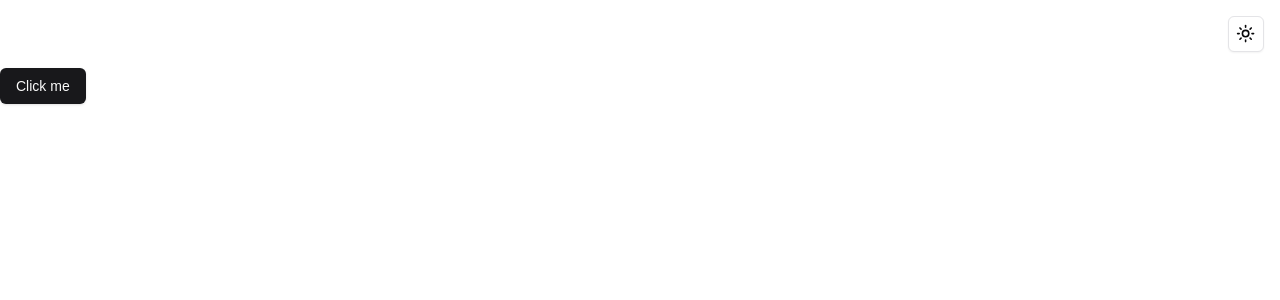
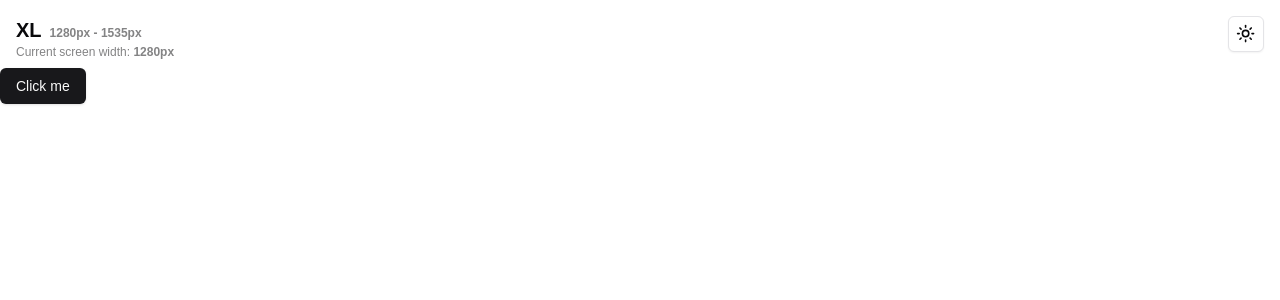
Before and after one commit to RickBr0wn/todo-app, a Next.js app: page / in a window 1280 px wide. Shown: the top 300 px of the page. Built offline with nearby package versions, Linux system fonts and the light colour scheme.

Commit message:
adds screen width indicator

```diff
--- a/components/nav-bar.tsx
+++ b/components/nav-bar.tsx
@@ -1,8 +1,10 @@
+import ScreenSizeIndicator from './screen-size-indicator'
 import { ModeToggle } from './toggle-colour-mode'
 
 export default function NavBar() {
   return (
     <nav className="w-full flex items-center justify-end p-4">
+      <ScreenSizeIndicator />
       <ModeToggle />
     </nav>
   )
--- /dev/null
+++ b/components/screen-size-indicator.tsx
@@ -0,0 +1,42 @@
+// for this to work correctly, add these lines to: `tailwind.config.ts`
+// import { screens } from 'tailwindcss/defaultTheme'
+//
+// const config = {
+//  ...
+//  theme :{
+//    screens: {
+//    xs: '475px',
+//     ...screens,
+//  },
+// ...
+
+import ScreenWidth from './screen-width'
+
+export default function ScreenSizeIndicator() {
+  return (
+    <div className="fixed z-50 top-0 left-0 p-4 text-xl font-bold">
+      <h1 className="xs:block sm:hidden">
+        XS <span className="opacity-50 text-xs">475px - 639px</span>
+      </h1>
+      <h1 className="hidden sm:block md:hidden">
+        SM <span className="opacity-50 text-xs">640px - 767px</span>
+      </h1>
+      <h1 className="hidden md:block lg:hidden">
+        MD <span className="opacity-50 text-xs">768px - 1023px</span>
+      </h1>
+      <h1 className="hidden lg:block xl:hidden">
+        LG
+        <span className="ml-2 opacity-50 text-xs">1024px - 1279px</span>
+      </h1>
+      <h1 className="hidden xl:block 2xl:hidden">
+        XL
+        <span className="ml-2 opacity-50 text-xs">1280px - 1535px</span>
+      </h1>
+      <h1 className="hidden 2xl:block">
+        2XL
+        <span className="ml-2 opacity-50 text-xs">1280px - 1535px</span>
+      </h1>
+      <ScreenWidth />
+    </div>
+  )
+}
--- /dev/null
+++ b/components/screen-width.tsx
@@ -0,0 +1,25 @@
+'use client'
+
+import { useState, useEffect } from 'react'
+
+export default function ScreenWidth() {
+  const [screenWidth, setScreenWidth] = useState(0)
+
+  useEffect(() => {
+    const handleResize = () => {
+      setScreenWidth(window.innerWidth)
+    }
+
+    handleResize()
+
+    window.addEventListener('resize', handleResize)
+
+    return () => window.removeEventListener('resize', handleResize)
+  }, [])
+
+  return (
+    <p className="font-light opacity-50 text-xs">
+      Current screen width: <span className="font-black">{screenWidth}px</span>
+    </p>
+  )
+}
--- a/tailwind.config.ts
+++ b/tailwind.config.ts
@@ -1,44 +1,49 @@
-import type { Config } from "tailwindcss";
+import type { Config } from 'tailwindcss'
+import { screens } from 'tailwindcss/defaultTheme'
 
 const config: Config = {
-    darkMode: ["class"],
+  darkMode: ['class'],
   content: [
-    "./pages/**/*.{js,ts,jsx,tsx,mdx}",
-    "./components/**/*.{js,ts,jsx,tsx,mdx}",
-    "./app/**/*.{js,ts,jsx,tsx,mdx}",
+    './pages/**/*.{js,ts,jsx,tsx,mdx}',
+    './components/**/*.{js,ts,jsx,tsx,mdx}',
+    './app/**/*.{js,ts,jsx,tsx,mdx}',
   ],
   theme: {
     extend: {
+      screens: {
+        xs: '475px',
+        ...screens,
+      },
       colors: {
         background: 'hsl(var(--background))',
         foreground: 'hsl(var(--foreground))',
         card: {
           DEFAULT: 'hsl(var(--card))',
-  				foreground: 'hsl(var(--card-foreground))'
+          foreground: 'hsl(var(--card-foreground))',
         },
         popover: {
           DEFAULT: 'hsl(var(--popover))',
-  				foreground: 'hsl(var(--popover-foreground))'
+          foreground: 'hsl(var(--popover-foreground))',
         },
         primary: {
           DEFAULT: 'hsl(var(--primary))',
-  				foreground: 'hsl(var(--primary-foreground))'
+          foreground: 'hsl(var(--primary-foreground))',
         },
         secondary: {
           DEFAULT: 'hsl(var(--secondary))',
-  				foreground: 'hsl(var(--secondary-foreground))'
+          foreground: 'hsl(var(--secondary-foreground))',
         },
         muted: {
           DEFAULT: 'hsl(var(--muted))',
-  				foreground: 'hsl(var(--muted-foreground))'
+          foreground: 'hsl(var(--muted-foreground))',
         },
         accent: {
           DEFAULT: 'hsl(var(--accent))',
-  				foreground: 'hsl(var(--accent-foreground))'
+          foreground: 'hsl(var(--accent-foreground))',
         },
         destructive: {
           DEFAULT: 'hsl(var(--destructive))',
-  				foreground: 'hsl(var(--destructive-foreground))'
+          foreground: 'hsl(var(--destructive-foreground))',
         },
         border: 'hsl(var(--border))',
         input: 'hsl(var(--input))',
@@ -48,16 +53,17 @@
           '2': 'hsl(var(--chart-2))',
           '3': 'hsl(var(--chart-3))',
           '4': 'hsl(var(--chart-4))',
-  				'5': 'hsl(var(--chart-5))'
-  			}
+          '5': 'hsl(var(--chart-5))',
+        },
       },
       borderRadius: {
         lg: 'var(--radius)',
         md: 'calc(var(--radius) - 2px)',
-  			sm: 'calc(var(--radius) - 4px)'
+        sm: 'calc(var(--radius) - 4px)',
+      },
+    },
+  },
+  // eslint-disable-next-line @typescript-eslint/no-require-imports
+  plugins: [require('tailwindcss-animate')],
 }
-  	}
-  },
-  plugins: [require("tailwindcss-animate")],
-};
-export default config;
+export default config
```
Lines whose indentation alone changed are shown as unchanged.
